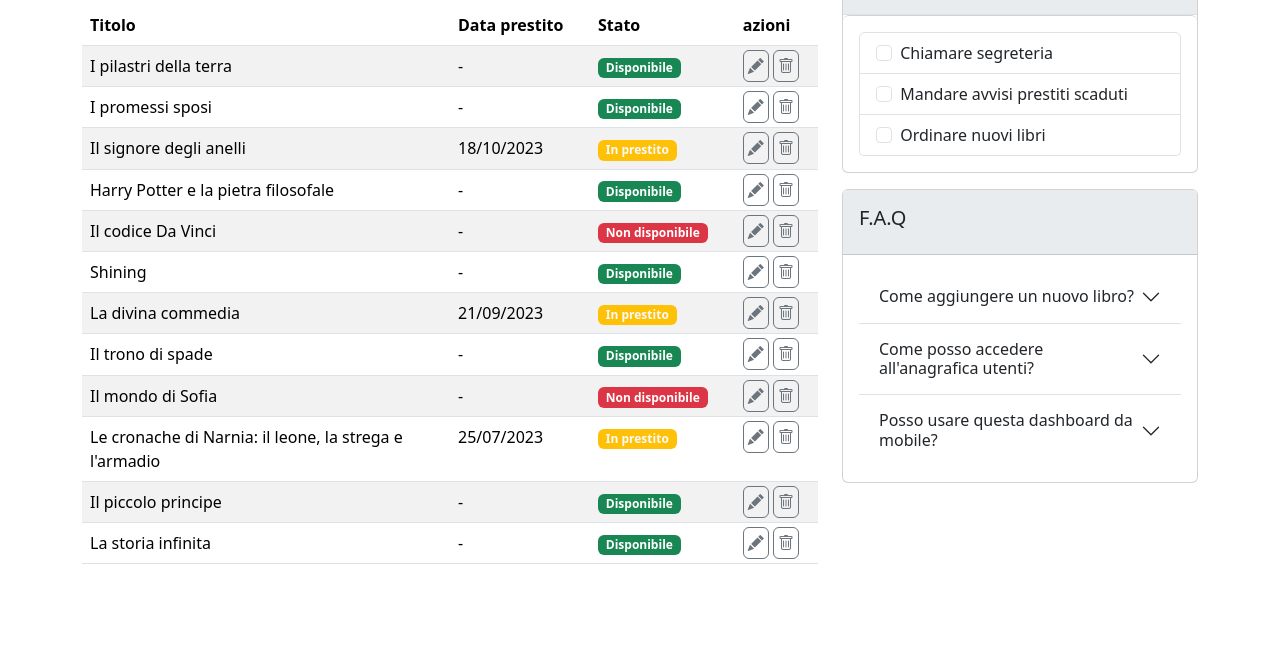
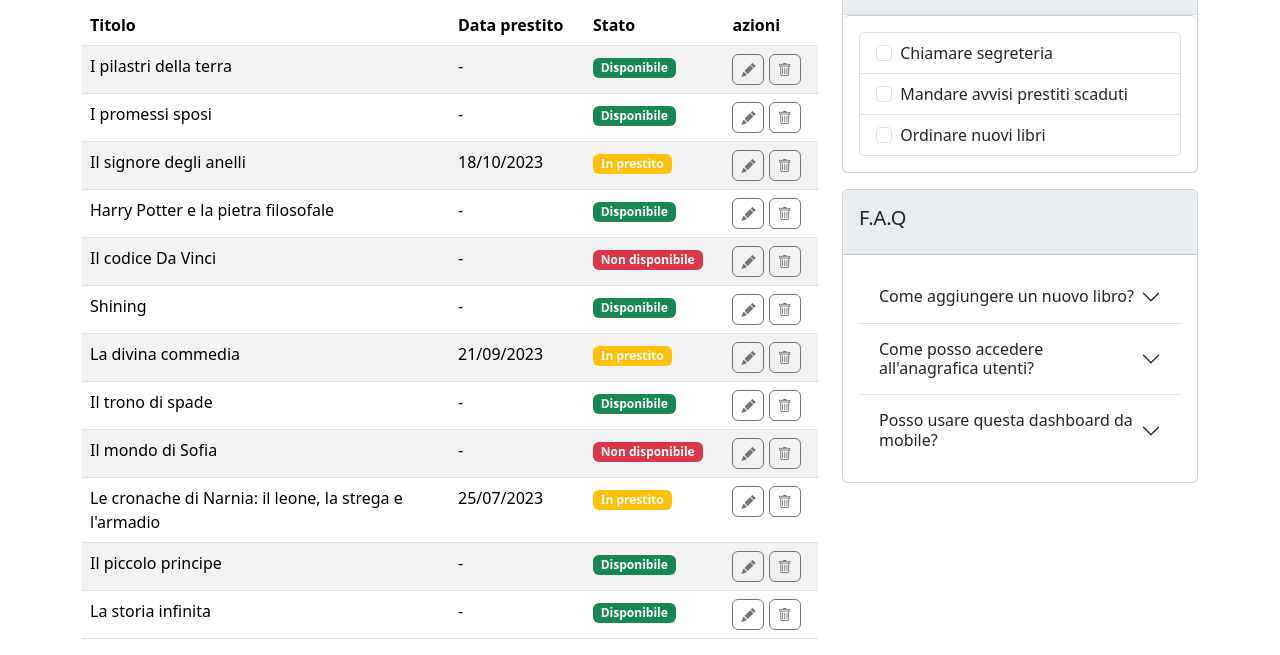
Before and after one commit to Maria-Lucia-Mazzara/html-css-bootstrap-dashboard, a plain HTML site: page index.html in a window 1280 px wide. Shown: the part 151-806 px from the top of the page. Drawn offline with nearby package versions, Linux system fonts and the light colour scheme.

Commit message:
sistemati bottoni nella sezione azioni nella home, e affiunto tasto home nella pagina book

```diff
--- a/index.html
+++ b/index.html
@@ -119,8 +119,13 @@
                                     </span>
                                 </td>
                                 <td>
-                                    <i class="bi bi-pencil-fill text-secondary border border-secondary rounded p-1"></i>
-                                    <i class="bi bi-trash text-secondary border border-secondary rounded p-1"></i>
+                                    <button type="button" class="btn active btn-sm text-secondary rounded" data-bs-toggle="button" aria-pressed="true">
+                                        <i class="bi bi-pencil-fill"></i>
+                                    </button>
+                                    <button type="button" class="btn active btn-sm text-secondary rounded" data-bs-toggle="button" aria-pressed="true">
+                                        <i class="bi bi-trash"></i>
+                                    </button>
+
                                 </td>
                             </tr>
                             <tr>
@@ -136,8 +141,12 @@
                                     </span>
                                 </td>
                                 <td>
-                                    <i class="bi bi-pencil-fill text-secondary border border-secondary rounded p-1"></i>
-                                    <i class="bi bi-trash text-secondary border border-secondary rounded p-1"></i>
+                                    <button type="button" class="btn active btn-sm text-secondary rounded" data-bs-toggle="button" aria-pressed="true">
+                                        <i class="bi bi-pencil-fill"></i>
+                                    </button>
+                                    <button type="button" class="btn active btn-sm text-secondary rounded" data-bs-toggle="button" aria-pressed="true">
+                                        <i class="bi bi-trash"></i>
+                                    </button>
                                 </td>
                             </tr>
                             <tr>
@@ -153,8 +162,12 @@
                                     </span>
                                 </td>
                                 <td>
-                                    <i class="bi bi-pencil-fill text-secondary border border-secondary rounded p-1"></i>
-                                    <i class="bi bi-trash text-secondary border border-secondary rounded p-1"></i>
+                                    <button type="button" class="btn active btn-sm text-secondary rounded" data-bs-toggle="button" aria-pressed="true">
+                                        <i class="bi bi-pencil-fill"></i>
+                                    </button>
+                                    <button type="button" class="btn active btn-sm text-secondary rounded" data-bs-toggle="button" aria-pressed="true">
+                                        <i class="bi bi-trash"></i>
+                                    </button>
                                 </td>
                             </tr>
                             <tr>
@@ -170,8 +183,12 @@
                                     </span>
                                 </td>
                                 <td>
-                                    <i class="bi bi-pencil-fill text-secondary border border-secondary rounded p-1"></i>
-                                    <i class="bi bi-trash text-secondary border border-secondary rounded p-1"></i>
+                                    <button type="button" class="btn active btn-sm text-secondary rounded" data-bs-toggle="button" aria-pressed="true">
+                                        <i class="bi bi-pencil-fill"></i>
+                                    </button>
+                                    <button type="button" class="btn active btn-sm text-secondary rounded" data-bs-toggle="button" aria-pressed="true">
+                                        <i class="bi bi-trash"></i>
+                                    </button>
                                 </td>
                             </tr>
                             <tr>
@@ -187,8 +204,12 @@
                                     </span>
                                 </td>
                                 <td>
-                                    <i class="bi bi-pencil-fill text-secondary border border-secondary rounded p-1"></i>
-                                    <i class="bi bi-trash text-secondary border border-secondary rounded p-1"></i>
+                                   <button type="button" class="btn active btn-sm text-secondary rounded" data-bs-toggle="button" aria-pressed="true">
+                                        <i class="bi bi-pencil-fill"></i>
+                                    </button>
+                                    <button type="button" class="btn active btn-sm text-secondary rounded" data-bs-toggle="button" aria-pressed="true">
+                                        <i class="bi bi-trash"></i>
+                                    </button>
                                 </td>
                             </tr>
                             <tr>
@@ -204,8 +225,12 @@
                                     </span>
                                 </td>
                                 <td>
-                                    <i class="bi bi-pencil-fill text-secondary border border-secondary rounded p-1"></i>
-                                    <i class="bi bi-trash text-secondary border border-secondary rounded p-1"></i>
+                                    <button type="button" class="btn active btn-sm text-secondary rounded" data-bs-toggle="button" aria-pressed="true">
+                                        <i class="bi bi-pencil-fill"></i>
+                                    </button>
+                                    <button type="button" class="btn active btn-sm text-secondary rounded" data-bs-toggle="button" aria-pressed="true">
+                                        <i class="bi bi-trash"></i>
+                                    </button>
                                 </td>
                             </tr>
                             <tr>
@@ -221,8 +246,12 @@
                                     </span>
                                 </td>
                                 <td>
-                                    <i class="bi bi-pencil-fill text-secondary border border-secondary rounded p-1"></i>
-                                    <i class="bi bi-trash text-secondary border border-secondary rounded p-1"></i>
+                                    <button type="button" class="btn active btn-sm text-secondary rounded" data-bs-toggle="button" aria-pressed="true">
+                                        <i class="bi bi-pencil-fill"></i>
+                                    </button>
+                                    <button type="button" class="btn active btn-sm text-secondary rounded" data-bs-toggle="button" aria-pressed="true">
+                                        <i class="bi bi-trash"></i>
+                                    </button>
                                 </td>
                             </tr>
                             <tr>
@@ -238,8 +267,12 @@
                                     </span>
                                 </td>
                                 <td>
-                                    <i class="bi bi-pencil-fill text-secondary border border-secondary rounded p-1"></i>
-                                    <i class="bi bi-trash text-secondary border border-secondary rounded p-1"></i>
+                                    <button type="button" class="btn active btn-sm text-secondary rounded" data-bs-toggle="button" aria-pressed="true">
+                                        <i class="bi bi-pencil-fill"></i>
+                                    </button>
+                                    <button type="button" class="btn active btn-sm text-secondary rounded" data-bs-toggle="button" aria-pressed="true">
+                                        <i class="bi bi-trash"></i>
+                                    </button>
                                 </td>
                             </tr>
                             <tr>
@@ -255,9 +288,12 @@
                                     </span>
                                 </td>
                                 <td>
-                                    <i class="bi bi-pencil-fill text-secondary border border-secondary rounded p-1"></i>
-                                    <i class="bi bi-trash text-secondary border border-secondary rounded p-1"></i>
-                                </td>
+                                    <button type="button" class="btn active btn-sm text-secondary rounded" data-bs-toggle="button" aria-pressed="true">
+                                        <i class="bi bi-pencil-fill"></i>
+                                    </button>
+                                    <button type="button" class="btn active btn-sm text-secondary rounded" data-bs-toggle="button" aria-pressed="true">
+                                        <i class="bi bi-trash"></i>
+                                    </button>
                             </tr>
                             <tr>
                                 <td scope="row">
@@ -272,9 +308,12 @@
                                     </span>
                                 </td>
                                 <td>
-                                    <i class="bi bi-pencil-fill text-secondary border border-secondary rounded p-1"></i>
-                                    <i class="bi bi-trash text-secondary border border-secondary rounded p-1"></i>
-                                </td>
+                                    <button type="button" class="btn active btn-sm text-secondary rounded" data-bs-toggle="button" aria-pressed="true">
+                                        <i class="bi bi-pencil-fill"></i>
+                                    </button>
+                                    <button type="button" class="btn active btn-sm text-secondary rounded" data-bs-toggle="button" aria-pressed="true">
+                                        <i class="bi bi-trash"></i>
+                                    </button>
                             </tr>
                             <tr>
                                 <td scope="row">
@@ -289,9 +328,12 @@
                                     </span>
                                 </td>
                                 <td>
-                                    <i class="bi bi-pencil-fill text-secondary border border-secondary rounded p-1"></i>
-                                    <i class="bi bi-trash text-secondary border border-secondary rounded p-1"></i>
-                                </td>
+                                    <button type="button" class="btn active btn-sm text-secondary rounded" data-bs-toggle="button" aria-pressed="true">
+                                        <i class="bi bi-pencil-fill"></i>
+                                    </button>
+                                    <button type="button" class="btn active btn-sm text-secondary rounded" data-bs-toggle="button" aria-pressed="true">
+                                        <i class="bi bi-trash"></i>
+                                    </button>
                             </tr>
                             <tr>
                                 <td scope="row">
@@ -306,8 +348,12 @@
                                     </span>
                                 </td>
                                 <td>
-                                    <i class="bi bi-pencil-fill text-secondary border border-secondary rounded p-1"></i>
-                                    <i class="bi bi-trash text-secondary border border-secondary rounded p-1"></i>
+                                    <button type="button" class="btn active btn-sm text-secondary rounded" data-bs-toggle="button" aria-pressed="true">
+                                        <i class="bi bi-pencil-fill"></i>
+                                    </button>
+                                    <button type="button" class="btn active btn-sm text-secondary rounded" data-bs-toggle="button" aria-pressed="true">
+                                        <i class="bi bi-trash"></i>
+                                    </button>
                                 </td>
                             </tr>
                         </tbody>
```
Also changed, not shown: book.html (+6 -3 lines).
